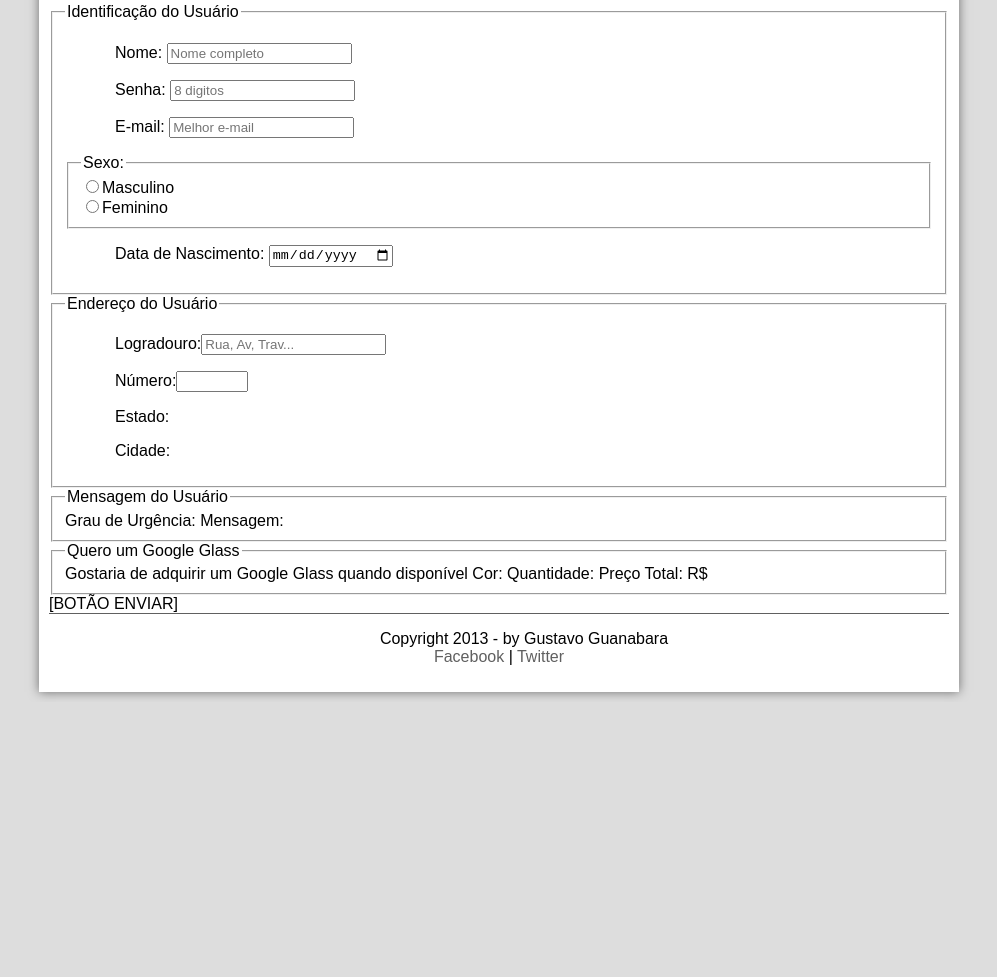
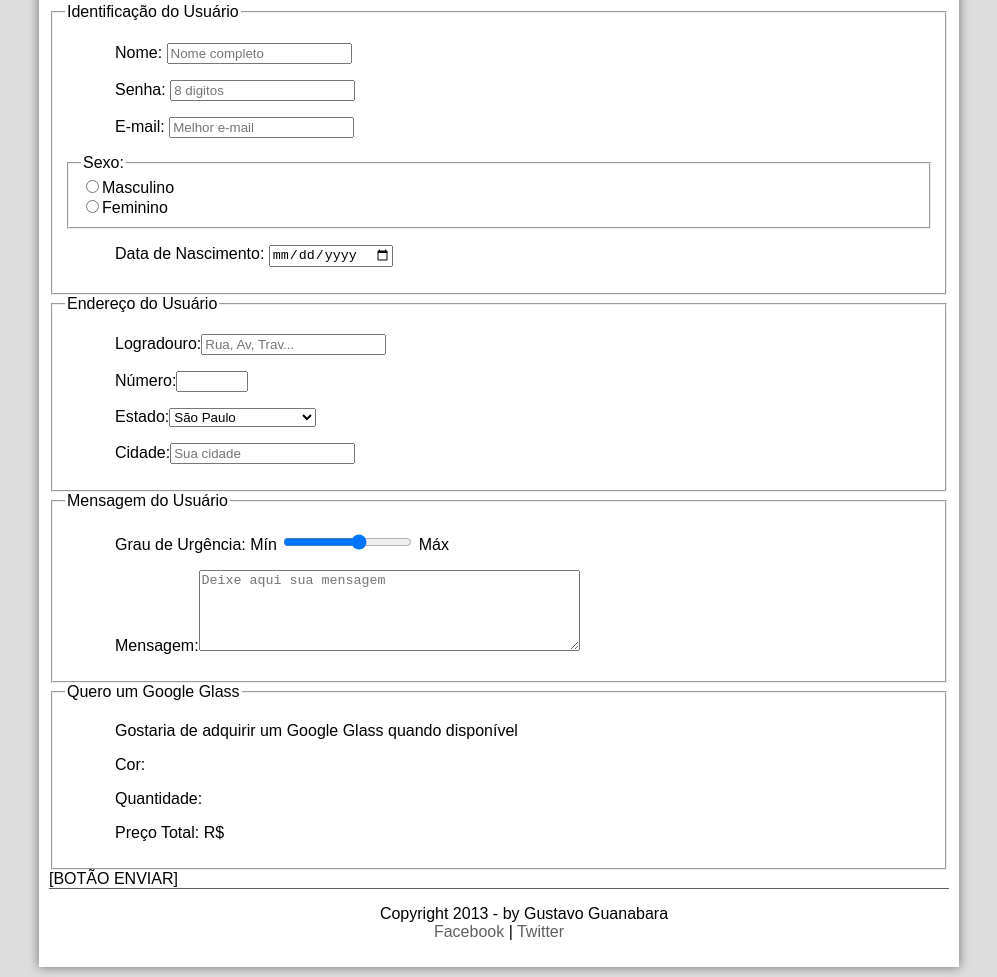
Before and after one commit to BrunoCSoares/CursoEmViedeo_HTML5CSS3, a plain HTML site: page projeto-glass-html5/fale-conosco.html in a window 1280 px wide. Shown: the part 348-1325 px from the top of the page, without its empty margins (141-1138 px from the left). Before the commit the page ends 1050 px from the top, so only its background shows below. Drawn offline with Linux system fonts and the light colour scheme.

Commit message:
Aula 34
Continuação da construção da sessão "Fale Conosco", aprendendo a criar listas e formulários.

```diff
--- a/projeto-glass-html5/fale-conosco.html
+++ b/projeto-glass-html5/fale-conosco.html
@@ -40,7 +40,7 @@
             </header>
 
 
-            <form>
+            <form method="post" id="fContato" action="mailto:contato@cursoemvideo.com">
                 <fieldset id="usuario">
                     <legend>Identificação do Usuário</legend>
                     <p><label for="cNome">Nome:</label> <input type="text" name="tNome" id="cNome" size="20" maxlength="30" placeholder="Nome completo"/></p>
@@ -58,22 +58,40 @@
                     <legend>Endereço do Usuário</legend>
                     <p><label for="cRua">Logradouro:</label><input type="text" name="tRua" id="cRua" size="20" maxlength="80" placeholder="Rua, Av, Trav..."/></p>
                     <p><label for="cNum">Número:</label><input type="number" name="tNum" id="cNum" min="0" max="9999"/></p>
-                    <p>Estado:</p>
-                    <p>Cidade:</p>
+                    <p><label for="cEst">Estado:</label><select name="tEst" id="cEst">
+                        <optgroup label="Região Sudeste">
+                            <option value="RJ">Rio de Janeiro</option>
+                            <option value="SP" selected>São Paulo</option>
+                            <option value="MG">Minas Gerais</option>
+                            <option value="ES">Espirito Santo</option>
+                        </optgroup>
+                        <optgroup label="Região Sul">
+                            <option value="PR">Paraná</option>
+                            <option value="SC">Santa Catarina</option>
+                            <option value="RS">Rio Grande do Sul</option>
+                        </optgroup>
+                    </select></p>
+                    <p><label for="cCid">Cidade:</label><input type="text" name="tCid" id="cCid" size="20" maxlength="40" placeholder="Sua cidade" list="cidades"/></p>
+                    <datalist id="cidades">
+                        <option value="Rio de Janeiro"></option>
+                        <option value="Nova Iguaçi"></option>
+                        <option value="Niterói"></option>
+                        <option value="Belford Roxo"></option>
+                    </datalist>
                 </fieldset>
 
                 <fieldset id="mensagem">
                     <legend>Mensagem do Usuário</legend>
-                    Grau de Urgência:
-                    Mensagem:
+                    <p><label for="cUrg">Grau de Urgência:</label> Mín <input type="range" name="tUrg" id="cUrg" min="0" max="10" step="2"/> Máx</p>
+                    <p><label for="cMsg">Mensagem:</label><textarea name="tMsg" id="cMsg" cols="45" rows="5" placeholder="Deixe aqui sua mensagem"></textarea></p>
                 </fieldset>
 
                 <fieldset id="pedido">
                     <legend>Quero um Google Glass</legend>
-                    Gostaria de adquirir um Google Glass quando disponível
-                    Cor:
-                    Quantidade:
-                    Preço Total: R$
+                    <p><label for="cPed">Gostaria de adquirir um Google Glass quando disponível</label></p>
+                    <p><label for="cCor">Cor:</label></p>
+                    <p><label for="cQtd">Quantidade:</label></p>
+                    <p><label for="cTot">Preço Total: R$</label></p>
                 </fieldset>
 
 
```
